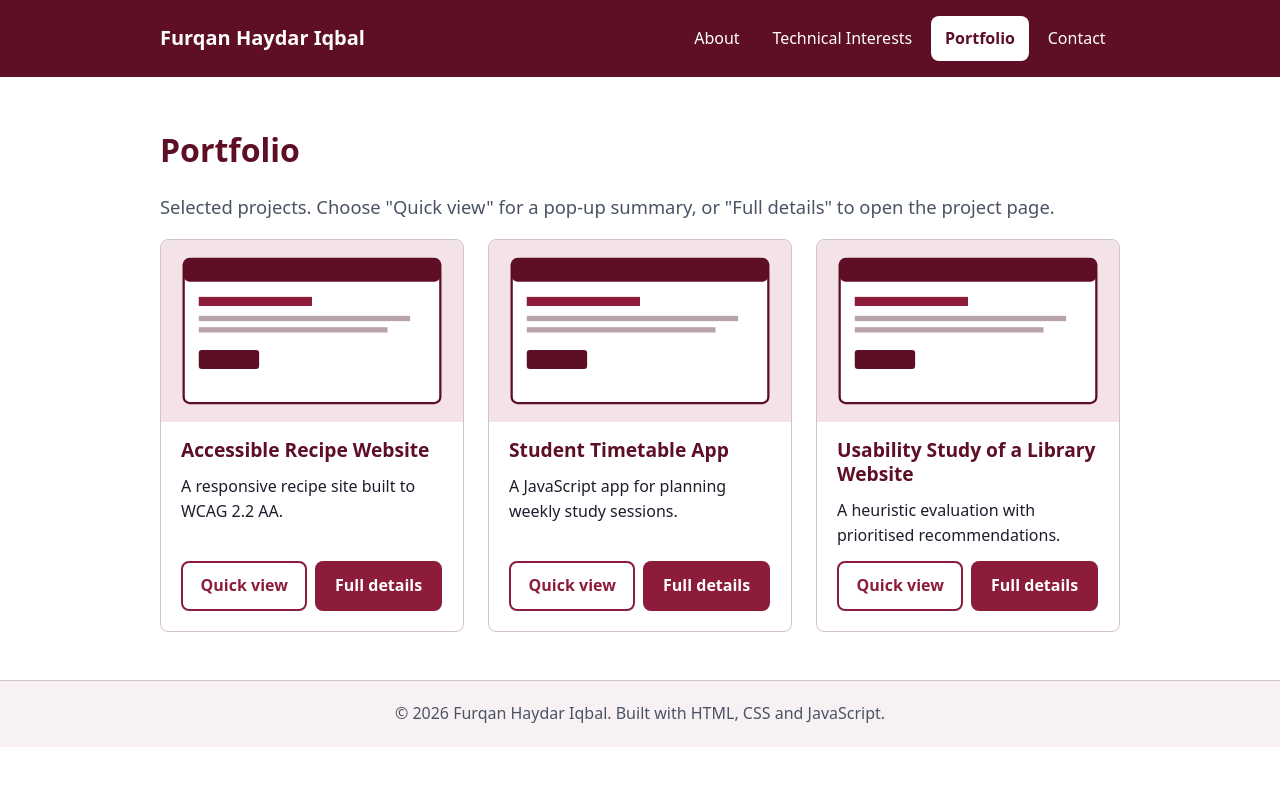
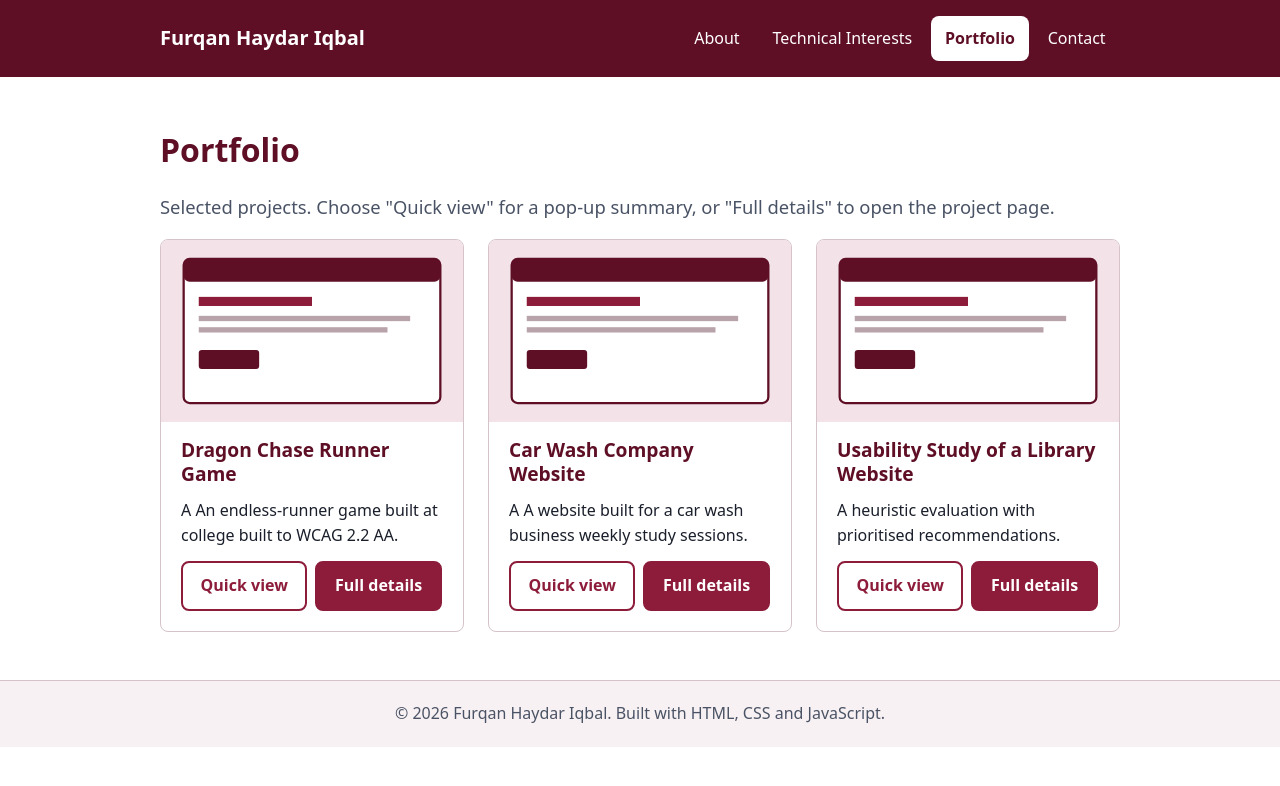
Before and after one commit to fi25aak/Profile-site, a plain HTML site: page portfolio.html in a window 1280 px wide. Drawn offline with Linux system fonts and the light colour scheme.

Commit message:
Add interest content and projects

```diff
--- a/portfolio.html
+++ b/portfolio.html
@@ -30,31 +30,31 @@
 
     <ul class="card-grid">
       <li class="card">
-        <img src="images/project-placeholder.svg" width="400" height="240" alt="Placeholder screenshot for the Accessible Recipe Website project.">
+        <img src="images/project-placeholder.svg" width="400" height="240" alt="Placeholder screenshot for the Dragon Chase Runner Game project.">
         <div class="card-body">
-          <h2>Accessible Recipe Website</h2>
-          <p>A responsive recipe site built to WCAG 2.2 AA.</p>
+          <h2>Dragon Chase Runner Game</h2>
+          <p>A An endless-runner game built at college built to WCAG 2.2 AA.</p>
           <div class="card-actions">
             <button type="button" class="btn btn-secondary" data-dialog-open
-              data-title="Accessible Recipe Website"
-              data-summary="A multi-page recipe site built with semantic HTML, CSS and JavaScript. It focuses on keyboard navigation, clear contrast and screen reader support. (Holding text: replace with your own summary.)"
-              data-href="project.html?project=recipe">Quick view<span class="visually-hidden-text"> of Accessible Recipe Website</span></button>
-            <a class="btn" href="project.html?project=recipe">Full details<span class="visually-hidden-text"> of Accessible Recipe Website</span></a>
+              data-title="Dragon Chase Runner Game"
+              data-summary="A Subway Surfers-style game where the player runs, jumps over obstacles and collects fruit to gain speed while a dragon chases from behind. The player has three lives. built with semantic HTML, CSS and JavaScript. It focuses on keyboard navigation, clear contrast and screen reader support. (Holding text: replace with your own summary.)"
+              data-href="project.html?project=recipe">Quick view<span class="visually-hidden-text"> of Dragon Chase Runner Game</span></button>
+            <a class="btn" href="project.html?project=recipe">Full details<span class="visually-hidden-text"> of Dragon Chase Runner Game</span></a>
           </div>
         </div>
       </li>
 
       <li class="card">
-        <img src="images/project-placeholder.svg" width="400" height="240" alt="Placeholder screenshot for the Student Timetable App project.">
+        <img src="images/project-placeholder.svg" width="400" height="240" alt="Placeholder screenshot for the Car Wash Company Website project.">
         <div class="card-body">
-          <h2>Student Timetable App</h2>
-          <p>A JavaScript app for planning weekly study sessions.</p>
+          <h2>Car Wash Company Website</h2>
+          <p>A A website built for a car wash business weekly study sessions.</p>
           <div class="card-actions">
             <button type="button" class="btn btn-secondary" data-dialog-open
-              data-title="Student Timetable App"
-              data-summary="A client-side app that lets students add, edit and remove study sessions, saved in local storage. (Holding text: replace with your own summary.)"
-              data-href="project.html?project=timetable">Quick view<span class="visually-hidden-text"> of Student Timetable App</span></button>
-            <a class="btn" href="project.html?project=timetable">Full details<span class="visually-hidden-text"> of Student Timetable App</span></a>
+              data-title="Car Wash Company Website"
+              data-summary="A website I designed and built for a car wash company during my last year at university. add, edit and remove study sessions, saved in local storage. (Holding text: replace with your own summary.)"
+              data-href="project.html?project=timetable">Quick view<span class="visually-hidden-text"> of Car Wash Company Website</span></button>
+            <a class="btn" href="project.html?project=timetable">Full details<span class="visually-hidden-text"> of Car Wash Company Website</span></a>
           </div>
         </div>
       </li>
```
Also changed, not shown: interests.html (+2 -2 lines), project.html (+8 -8 lines).
